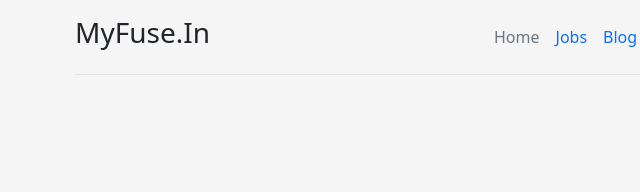
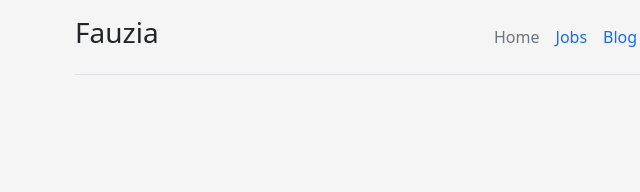
Before and after one commit to fauzia-02/InFuse.In, a plain HTML site: page index.html in a window 1280 px wide. Shown: the top 192 px of the page, 7-647 px from the left. Drawn offline with nearby package versions, Linux system fonts and the light colour scheme.

Commit message:
header chnaged

```diff
--- a/index.html
+++ b/index.html
@@ -25,7 +25,7 @@
     <div class="container">
         <header class="d-flex flex-wrap align-items-center justify-content-center justify-content-md-between py-3 mb-4 border-bottom">
           <div class="col-md-3 mb-2 mb-md-0">
-            <h3>MyFuse.In</h3>
+            <h3>Fauzia</h3>
             <!-- <a href="/" class="d-inline-flex link-body-emphasis text-decoration-none">
               <svg class="bi" width="40" height="32" role="img" aria-label="Bootstrap"><use xlink:href="#bootstrap"></use></svg>
             </a> -->
```
